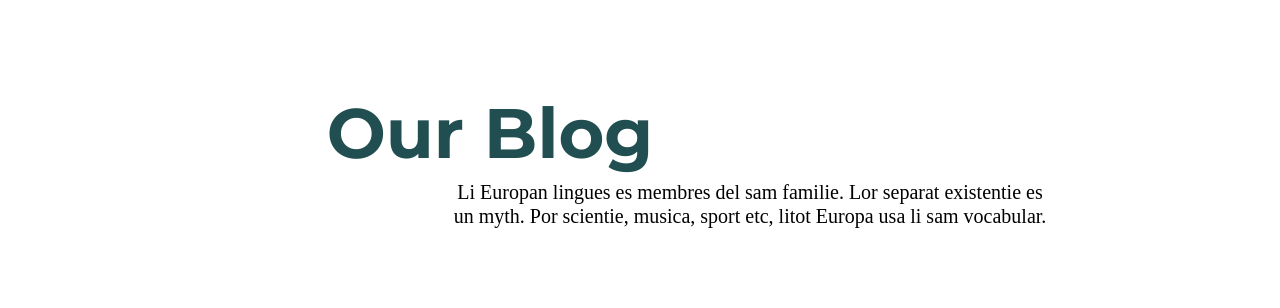
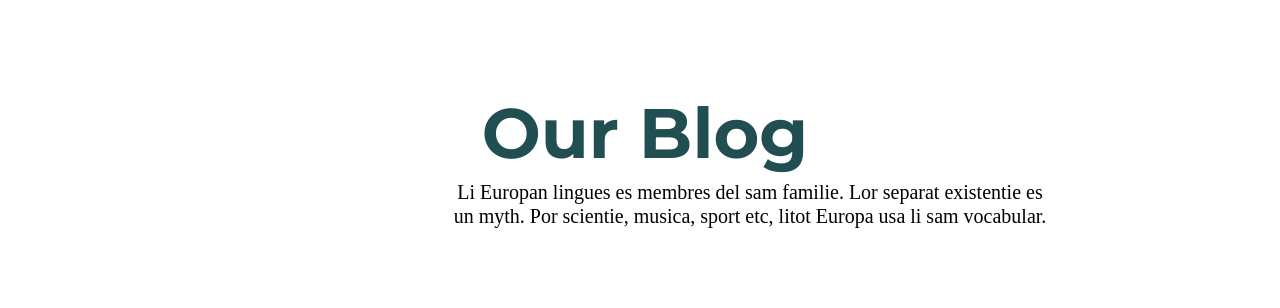
Before and after one commit to Eng-Rakia/Website_Agriculture, a plain HTML site: page index.html in a window 1280 px wide. Shown: the part 4940-5248 px from the top of the page. Drawn offline with Linux system fonts and the light colour scheme.

Commit message:
Badal Dhacay

```diff
--- a/style.css
+++ b/style.css
@@ -238,7 +238,7 @@
     color: #204E51;
     font-family: Montserrat;
     line-height: 24px;
-    margin-left: -300px;
+    margin-left: 10px;
     margin-bottom: 35px;
     font-size: 70px;
 }
@@ -251,14 +251,12 @@
     width: 600px;
     height: 100px;
     margin-left: 450px;
-
 }
 .section2 {
     display: grid;
     grid-template-columns: repeat(3, 430px);
     column-gap: 50px;
     margin: 50px 100px;
-    margin-left: 180px;
 }
 
 
```
